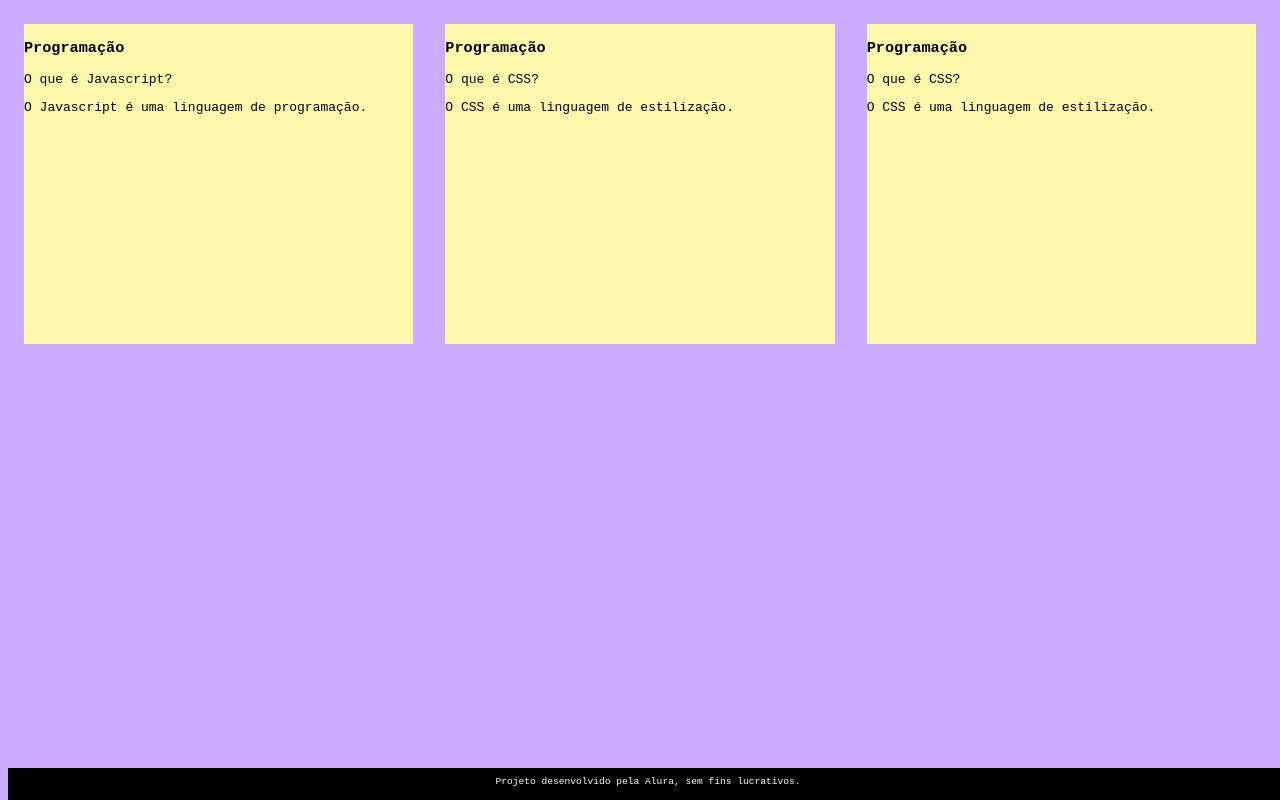
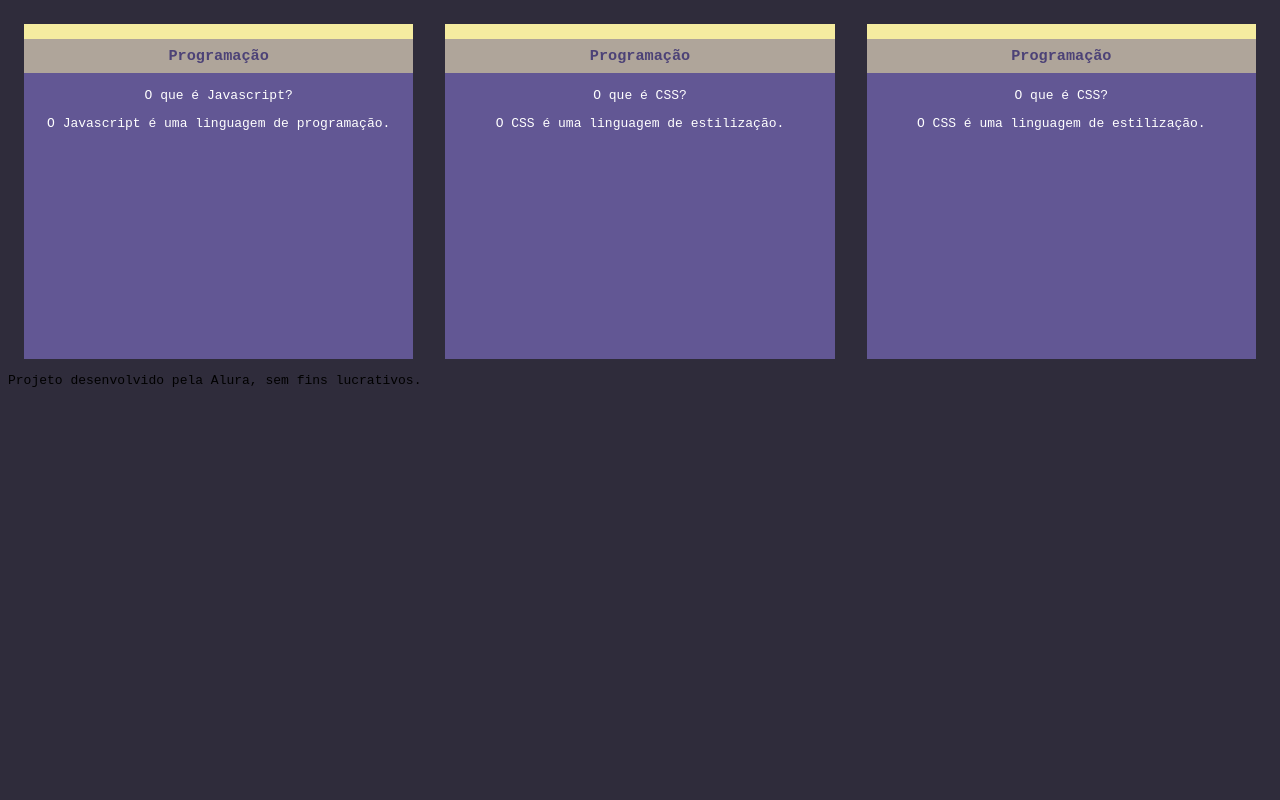
Before and after one commit to Lunar8002/Alura-Flashcards, a plain HTML site: page index.html in a window 1280 px wide. Drawn offline with Linux system fonts and the light colour scheme; files that its build step writes are made by us from their sources.

Commit message:
Add files via upload

```diff
--- a/index.html
+++ b/index.html
@@ -3,7 +3,7 @@
 <head>
     <meta charset="UTF-8">
     <meta name="viewport" content="width=device-width, initial-scale=1.0">
-    <link rel="stylesheet" href="assets/style.css">
+    <link rel="stylesheet" href="style.css">
     <title>Flashcard</title>
 </head>
 <body>
@@ -11,7 +11,7 @@
 <section id="container">
     <article class="cartao">
         <div class="cartao__conteudo">
-            <h3>Programação</h3>
+            <h3 class="titulo_cartao">Programação</h3>
                 <div class="cartao__conteudo__pergunta">
                    <p>O que é Javascript?</p>
                 </div>
@@ -22,7 +22,7 @@
     </article>
     <article class="cartao">
         <div class="cartao__conteudo">
-            <h3>Programação</h3>
+            <h3 class="titulo_cartao">Programação</h3>
                 <div class="cartao__conteudo__pergunta">
                     <p>O que é CSS?</p>
                 </div>
@@ -33,7 +33,7 @@
     </article>
     <article class="cartao">
         <div class="cartao__conteudo">
-            <h3>Programação</h3>
+            <h3 class="titulo_cartao">Programação</h3>
                 <div class="cartao__conteudo__pergunta">
                     <p>O que é CSS?</p>
                 </div>
--- a/style.css
+++ b/style.css
@@ -1,5 +1,5 @@
 body{
-    background-color: rgb(201, 172, 255);
+    background-color: rgb(47, 44, 59);
     font-family:monospace
 }
 
@@ -7,17 +7,28 @@ body{
     display: flex;
 }
 
+.titulo_cartao{
+    color: rgb(76, 66, 119);
+}
+
 .cartao {
     margin: 1rem 1rem;
-    background-color: rgb(255, 247, 171);
+    color: rgb(255, 255, 255);
+    background-color: rgb(245, 236, 160);
     height: 20rem;
     flex-grow: 1;
     flex-basis: calc(33% - 6rem);
 }
 
 .cartao__conteudo {
-    text-align: left;
+    text-align: center;
+    background-color: rgb(98, 87, 148);
+    height: 100%;
 }
+
+.cartao__conteudo h3 {
+background-color: rgba(245, 237, 160, 0.527);
+padding: 0.5rem;
 
 
 footer{
```
